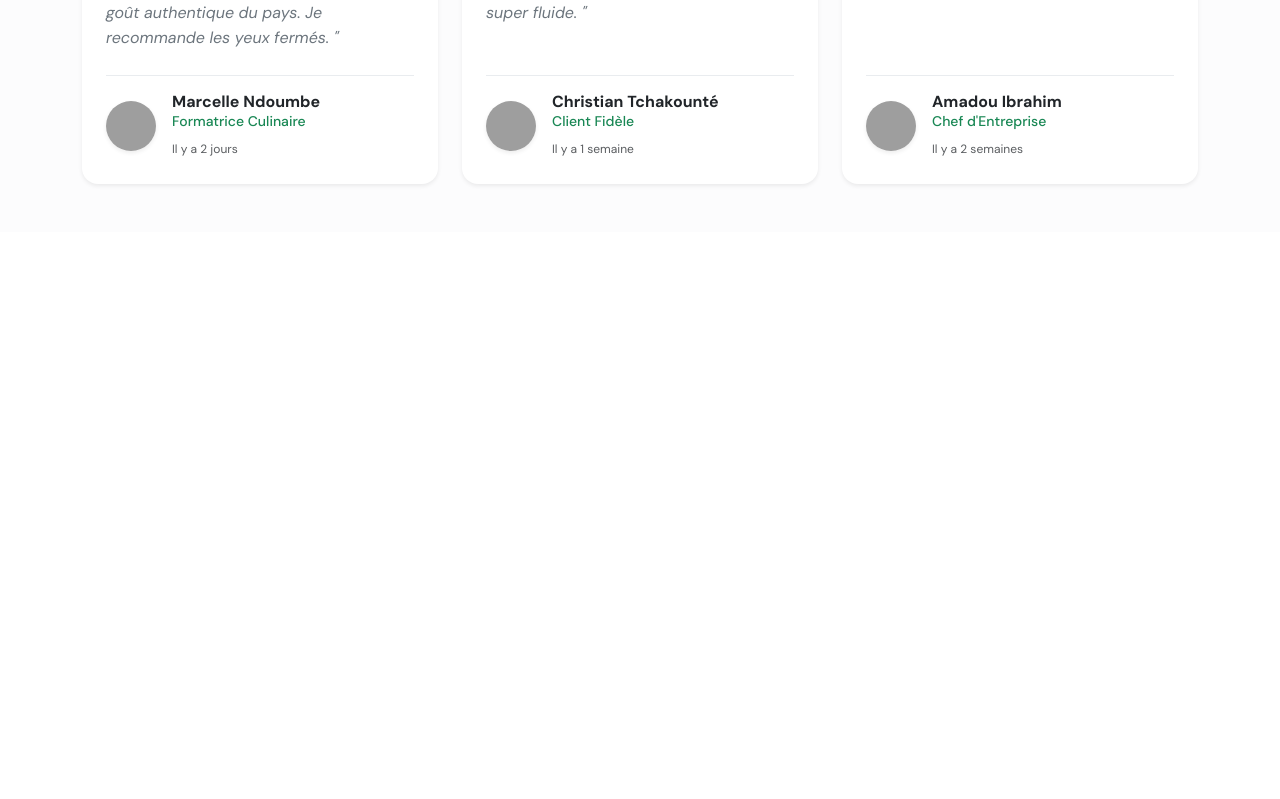
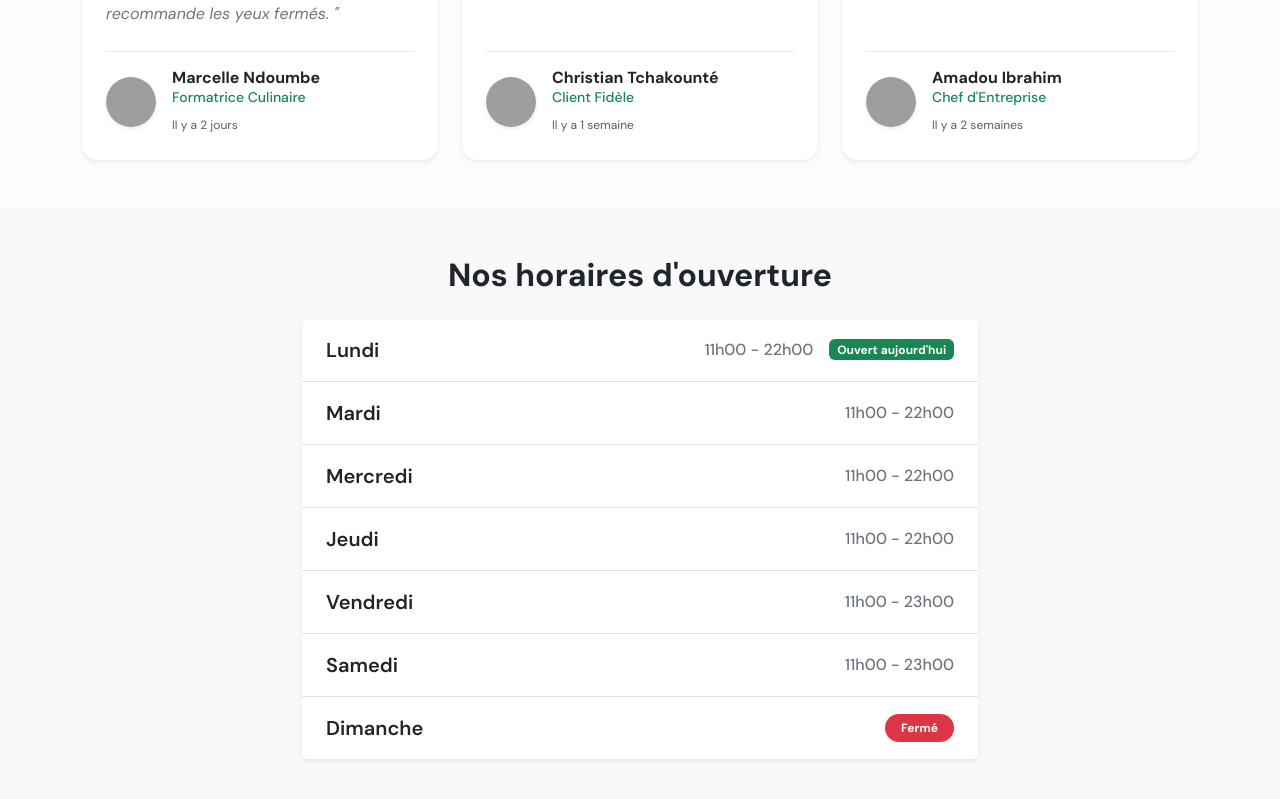
Before and after one commit to EmmanuelSeujip/le-calao-dore, an Angular app: page / in a window 1280 px wide. Shown: the part 2249-3048 px from the top of the page. Before the commit the page ends 2481 px from the top, so only its background shows below. Built offline with nearby package versions, Linux system fonts and the light colour scheme; grey boxes are pictures that could not be loaded.

Commit message:
feat(horaires): section horaires avec statut jour actuel

```diff
--- a/src/app/app.html
+++ b/src/app/app.html
@@ -5,4 +5,5 @@
 <section>
     <app-menu/>
     <app-temoignage/>
+    <app-horaire-component/>
 </section>
--- a/src/app/app.ts
+++ b/src/app/app.ts
@@ -4,10 +4,11 @@ import { AppHeader } from "./app-header/app-header";
 import { Hero } from "./hero/hero";
 import { Menu } from "./menu/menu";
 import { Temoignage } from "./temoignage/temoignage";
+import { HoraireComponent } from "./horaire-component/horaire-component";
 
 @Component({
   selector: 'app-root',
-  imports: [RouterOutlet, AppHeader, Hero, Menu, Temoignage],
+  imports: [RouterOutlet, AppHeader, Hero, Menu, Temoignage, HoraireComponent],
   templateUrl: './app.html',
   styleUrl: './app.css'
 })
--- /dev/null
+++ b/src/app/horaire-component/horaire-component.html
@@ -0,0 +1,31 @@
+<section id="horaires" class="py-5 bg-light">
+  <div class="container" style="max-width: 700px;">
+    <h2 class="text-center mb-4 fw-bold text-dark">Nos horaires d'ouverture</h2>
+
+    <div class="card shadow-sm border-0 overflow-hidden">
+      <ul class="list-group list-group-flush">
+        @for (h of horaires; track h.jour) {
+        <li class="list-group-item d-flex justify-content-between align-items-center py-3 px-4 transition-row"
+          [class.current-day]="h.jour === jourActuel">
+
+          <span class="fw-semibold text-dark fs-5">{{ h.jour }}</span>
+
+          @if (h.ferme) {
+          <span class="badge rounded-pill bg-danger px-3 py-2">Fermé</span>
+          } @else {
+          <div class="d-flex align-items-center">
+            <span class="text-secondary fw-medium fs-6">{{ h.ouverture }} - {{ h.fermeture }}</span>
+
+            @if (h.jour === jourActuel) {
+            <span class="badge bg-success ms-3 animate-pulse">
+              Ouvert aujourd'hui
+            </span>
+            }
+          </div>
+          }
+        </li>
+        }
+      </ul>
+    </div>
+  </div>
+</section>
--- /dev/null
+++ b/src/app/horaire-component/horaire-component.ts
@@ -0,0 +1,35 @@
+import { Component, OnInit } from '@angular/core';
+
+interface Horaire {
+  jour: string;
+  ouverture: string;
+  fermeture: string;
+  ferme: boolean;
+}
+@Component({
+  selector: 'app-horaire-component',
+  imports: [],
+  templateUrl: './horaire-component.html',
+  styleUrl: './horaire-component.css',
+})
+export class HoraireComponent implements OnInit{
+// Données officielles issues du sujet de devoir
+  horaires: Horaire[] = [
+    { jour: 'Lundi', ouverture: '11h00', fermeture: '22h00', ferme: false },
+    { jour: 'Mardi', ouverture: '11h00', fermeture: '22h00', ferme: false },
+    { jour: 'Mercredi', ouverture: '11h00', fermeture: '22h00', ferme: false },
+    { jour: 'Jeudi', ouverture: '11h00', fermeture: '22h00', ferme: false },
+    { jour: 'Vendredi', ouverture: '11h00', fermeture: '23h00', ferme: false },
+    { jour: 'Samedi', ouverture: '11h00', fermeture: '23h00', ferme: false },
+    { jour: 'Dimanche', ouverture: '', fermeture: '', ferme: true }
+  ];
+
+  joursFR = ['Dimanche', 'Lundi', 'Mardi', 'Mercredi', 'Jeudi', 'Vendredi', 'Samedi'];
+
+  ngOnInit(): void {}
+
+  // Getter pour récupérer le jour actuel en français
+  get jourActuel(): string {
+    return this.joursFR[new Date().getDay()];
+  }
+}
--- a/src/app/menu/menu.html
+++ b/src/app/menu/menu.html
@@ -37,11 +37,11 @@
           </div>
         </div>
       </div>
-
-      <div *ngIf="filteredItems.length === 0" class="w-100 text-center py-5 text-muted fw-medium">
-        Aucun plat trouvé dans cette catégorie.
-      </div>
-
-    </div>w
+      @if (filteredItems.length === 0) {
+        <div class="w-100 text-center py-5 text-muted fw-medium">
+          Aucun plat trouvé dans cette catégorie.
+        </div>
+      }
+    </div>
   </div>
 </div>
```
Also changed, not shown: src/app/horaire-component/horaire-component.css (added), 1 other file (tests, documents, lock files or other folders).
